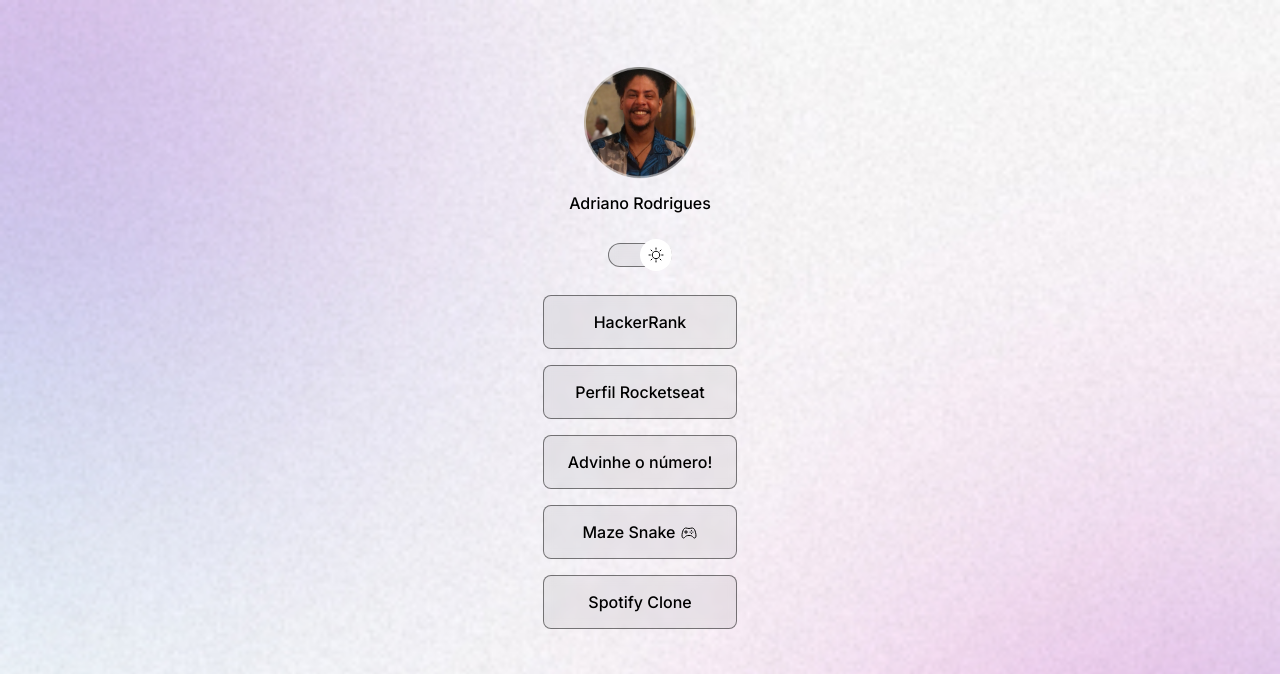
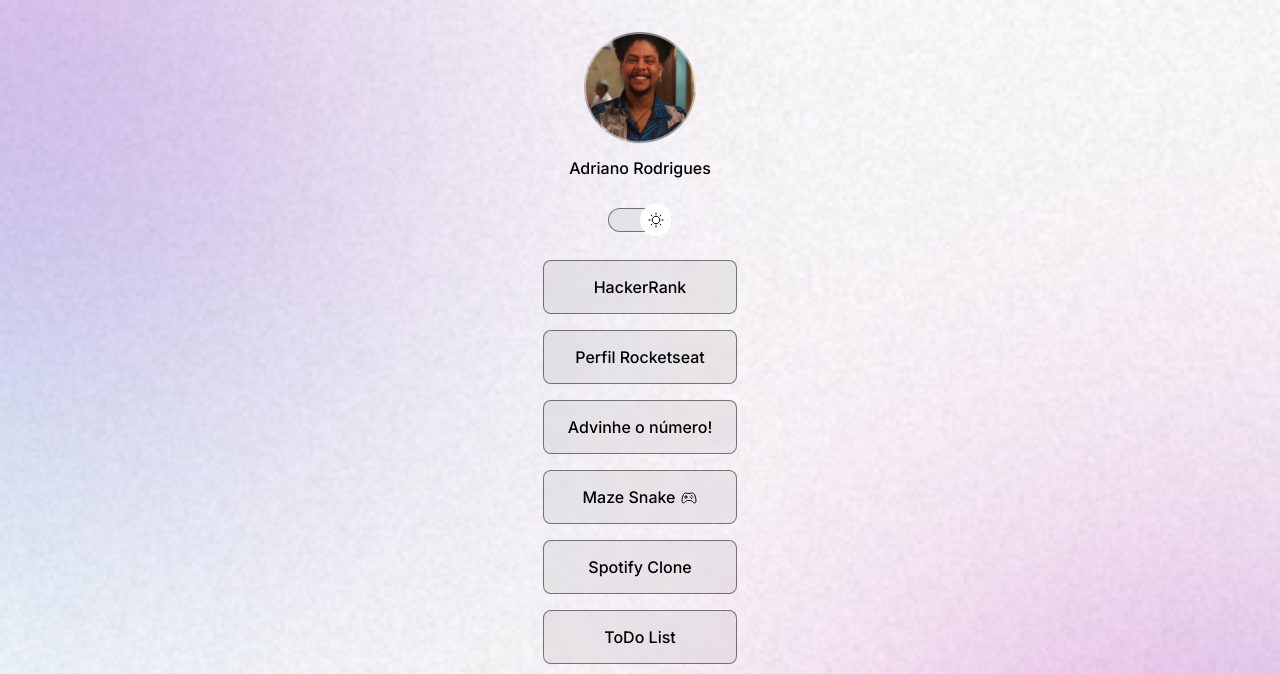
Before and after one commit to BugRed/web-profile, a plain HTML site: page index.html in a window 1280 px wide. Shown: the top 674 px of the page. Drawn offline with nearby package versions, Linux system fonts and the light colour scheme.

Commit message:
Update index.html

```diff
--- a/index.html
+++ b/index.html
@@ -59,6 +59,11 @@
           >
         </li>
 
+        <li>
+          <a href="https://bugred.github.io/react-todolist/" target="_blank">
+             ToDo List</a>
+        </li>
+
       </ul>
       <div id="social-links">
         <a href="https://github.com/BugRed"  target="_blank">
```
